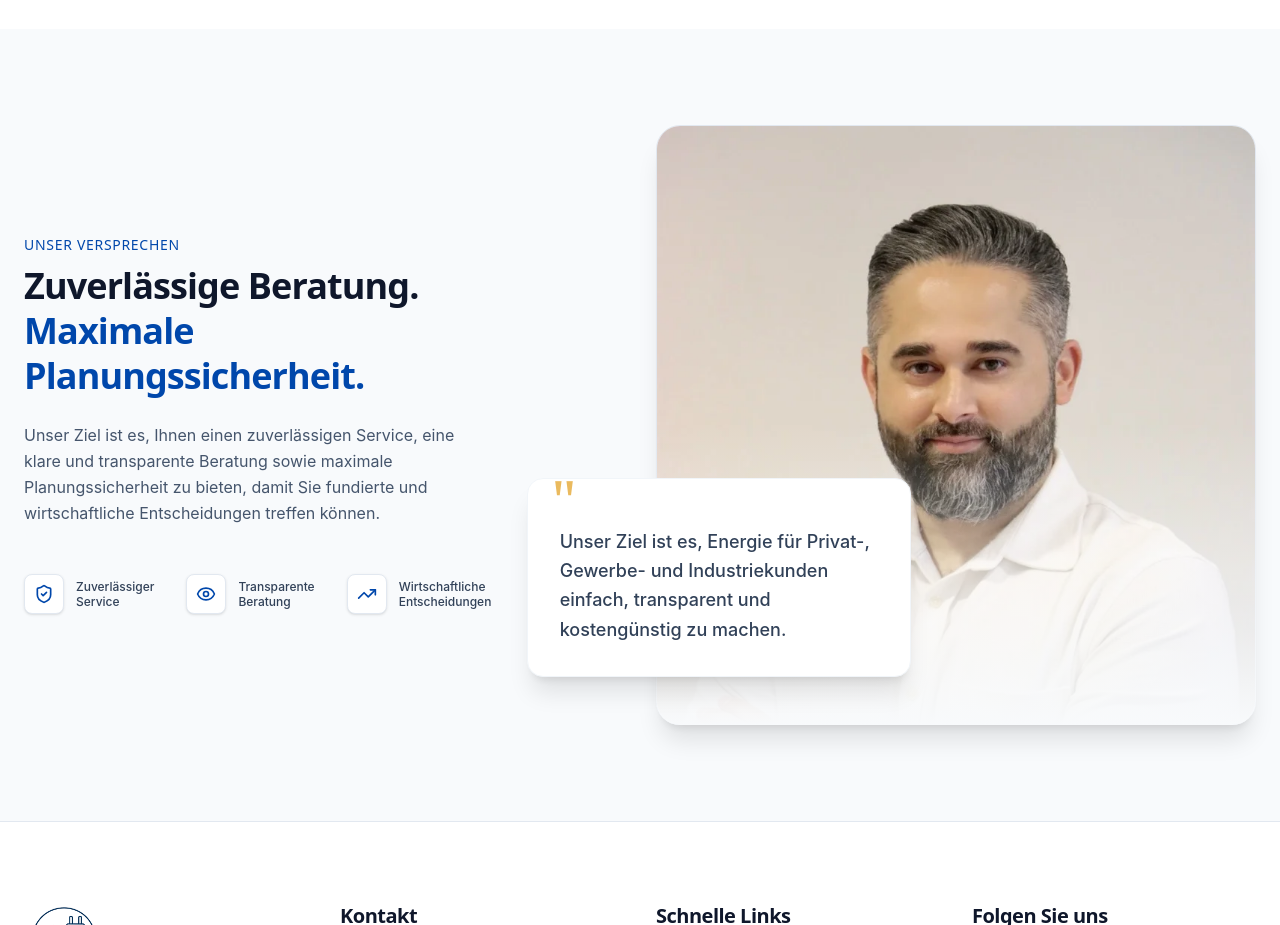
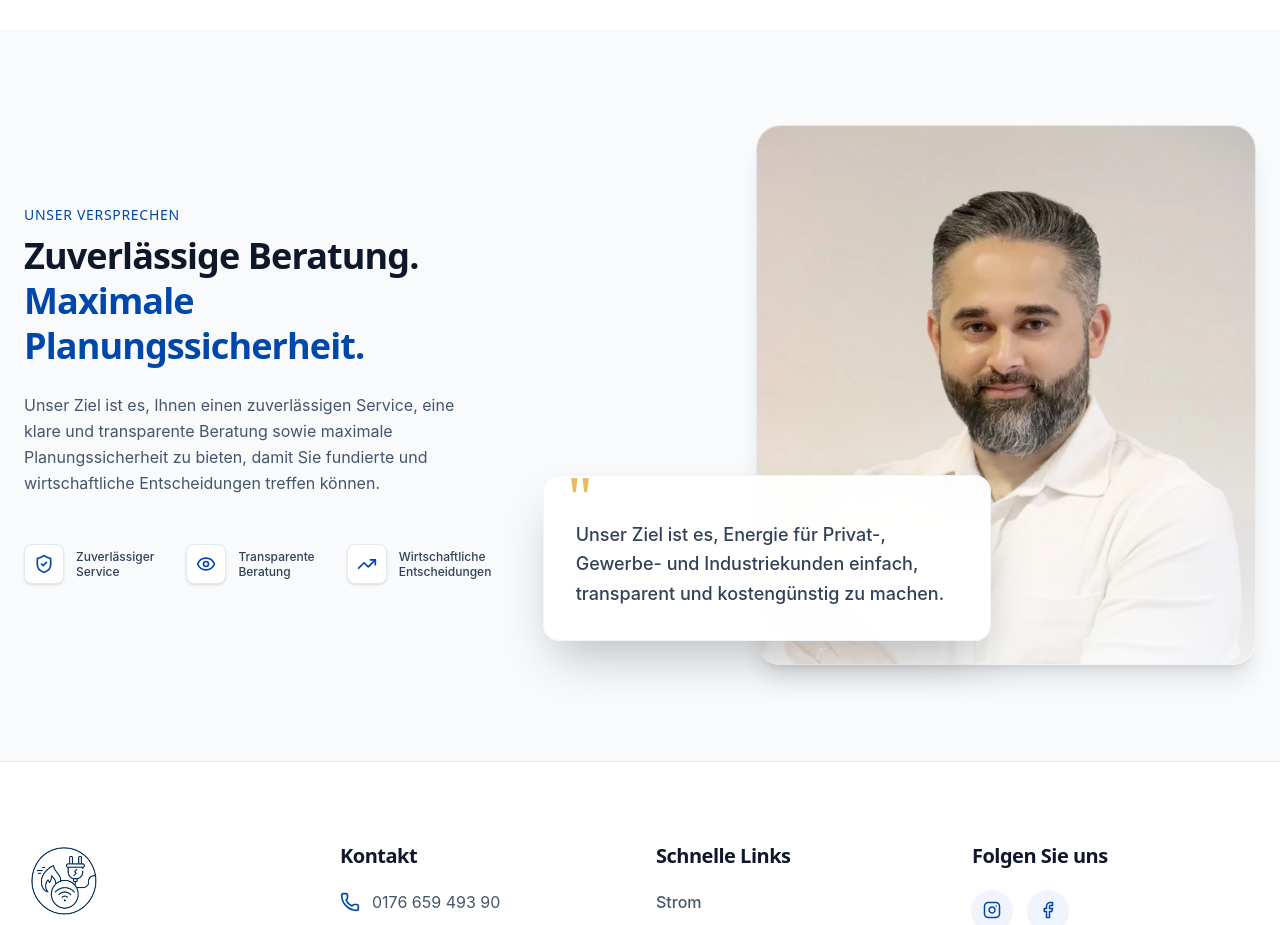
Before and after one commit to Akshayck-dev/energie-alemi, a React (Vite) app: page / in a window 1280 px wide. Shown: the part 3060-3985 px from the top of the page. Built offline with nearby package versions, Linux system fonts and the light colour scheme; no server answers.

Commit message:
fix(promise): adjust layout so quote card does not overlap advisor face

```diff
--- a/src/components/sections/PromiseSection.tsx
+++ b/src/components/sections/PromiseSection.tsx
@@ -57,23 +57,23 @@ export default function PromiseSection({
             </div>
           </div>
 
-          <div className="w-full lg:w-7/12 h-full flex justify-center lg:justify-end items-end relative mt-16 lg:mt-0">
-            {/* Cut out person image */}
-            <div className="relative z-10 bottom-0 w-full max-w-[600px] flex items-end justify-center lg:justify-end">
+          <div className="w-full lg:w-7/12 flex flex-col items-center lg:items-end relative mt-12 lg:mt-0">
+            {/* Advisor image container */}
+            <div className="relative z-10 w-full max-w-[500px]">
                <img
                  src={image}
                  alt="Advisor"
                  loading="lazy"
                  decoding="async"
-                 className="w-full aspect-square md:aspect-auto md:h-auto md:max-h-[600px] object-cover object-top rounded-3xl shadow-xl border border-slate-200 dark:border-white/10"
-                width="500" height="600" />
-               <div className="absolute inset-0 bg-gradient-to-t from-slate-50 dark:from-[#051024] via-transparent to-transparent z-10 rounded-3xl" />
+                 className="w-full h-[380px] sm:h-[480px] md:h-[540px] object-cover object-top rounded-3xl shadow-xl border border-slate-200 dark:border-white/10"
+                 width="500" height="600" />
+               <div className="absolute inset-0 bg-gradient-to-t from-slate-50/80 dark:from-[#051024]/80 via-transparent to-transparent z-10 rounded-3xl" />
             </div>
 
-            {/* Blockquote card */}
-            <div className="absolute bottom-4 md:bottom-12 left-2 right-2 md:left-auto md:right-auto rtl:md:-right-4 ltr:md:-left-4 lg:rtl:-right-12 lg:ltr:-left-12 z-20 bg-white/95 dark:bg-[#0a1628]/95 md:bg-white md:dark:bg-[#0a1628] backdrop-blur-md md:backdrop-blur-none rounded-2xl p-6 md:p-8 w-auto md:max-w-sm border border-slate-100 dark:border-white/10 shadow-xl">
+            {/* Blockquote card placed below image on mobile, and offset bottom-left on desktop */}
+            <div className="relative z-20 mt-[-40px] sm:mt-[-60px] lg:mt-0 lg:absolute lg:bottom-6 lg:left-0 xl:-left-8 bg-white/95 dark:bg-[#0a1628]/95 backdrop-blur-md rounded-2xl p-6 sm:p-8 w-[92%] sm:w-[85%] lg:w-auto lg:max-w-md border border-slate-100 dark:border-white/10 shadow-2xl">
               <div className="text-[#E5A937] text-6xl font-serif absolute -top-2 ltr:left-6 rtl:right-6 opacity-80 leading-none">"</div>
-              <p className="text-slate-700 dark:text-slate-300 text-lg font-medium relative z-10 leading-relaxed mt-4">
+              <p className="text-slate-700 dark:text-slate-300 text-base sm:text-lg font-medium relative z-10 leading-relaxed mt-3">
                 {quote}
               </p>
             </div>
```
